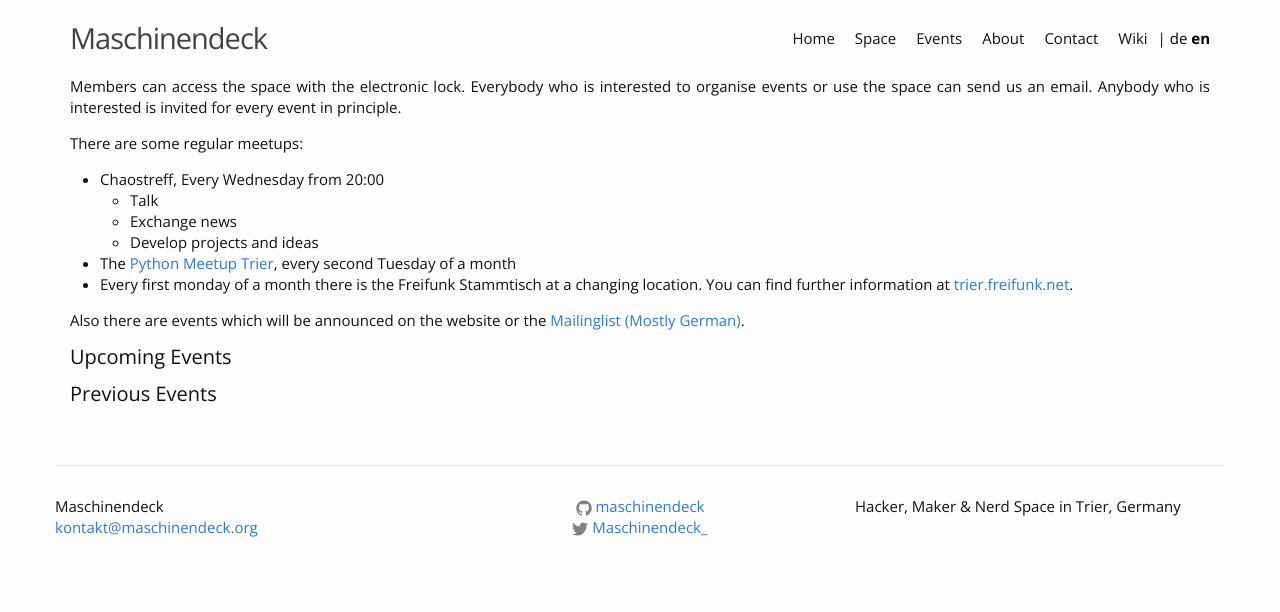
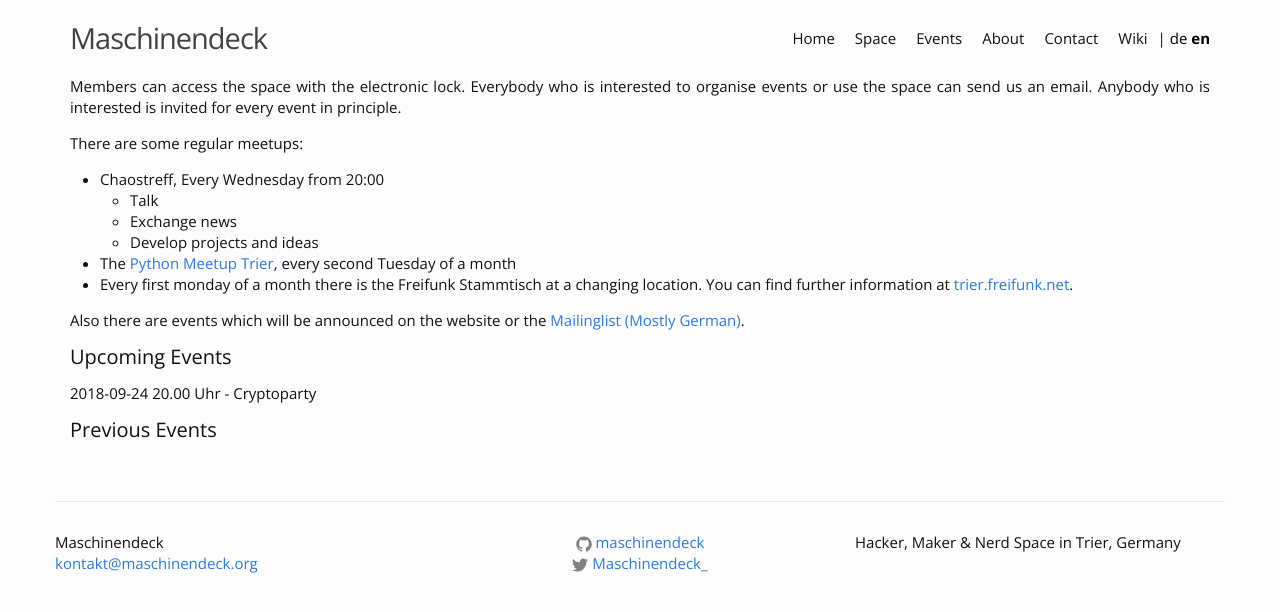
Before and after one commit to maschinendeck/maschinendeck.github.io, a Jekyll site: the page built from events_en.md, in a window 1280 px wide. Shown: the top 612 px of the page. Built offline with Jekyll 4.4.1, drawn with Linux system fonts in a browser that asks for light colours.

Commit message:
added Cryptoparty at 2018-09-24 20.00

```diff
--- a/events_en.md
+++ b/events_en.md
@@ -26,6 +26,8 @@ Also there are events which will be announced on the website or the [Mailinglist
 
 <p class="upcoming-events"></p>
 
+2018-09-24 20.00 Uhr - Cryptoparty
+
 #### Previous Events
 
 <p class="previous-events"></p>
```
